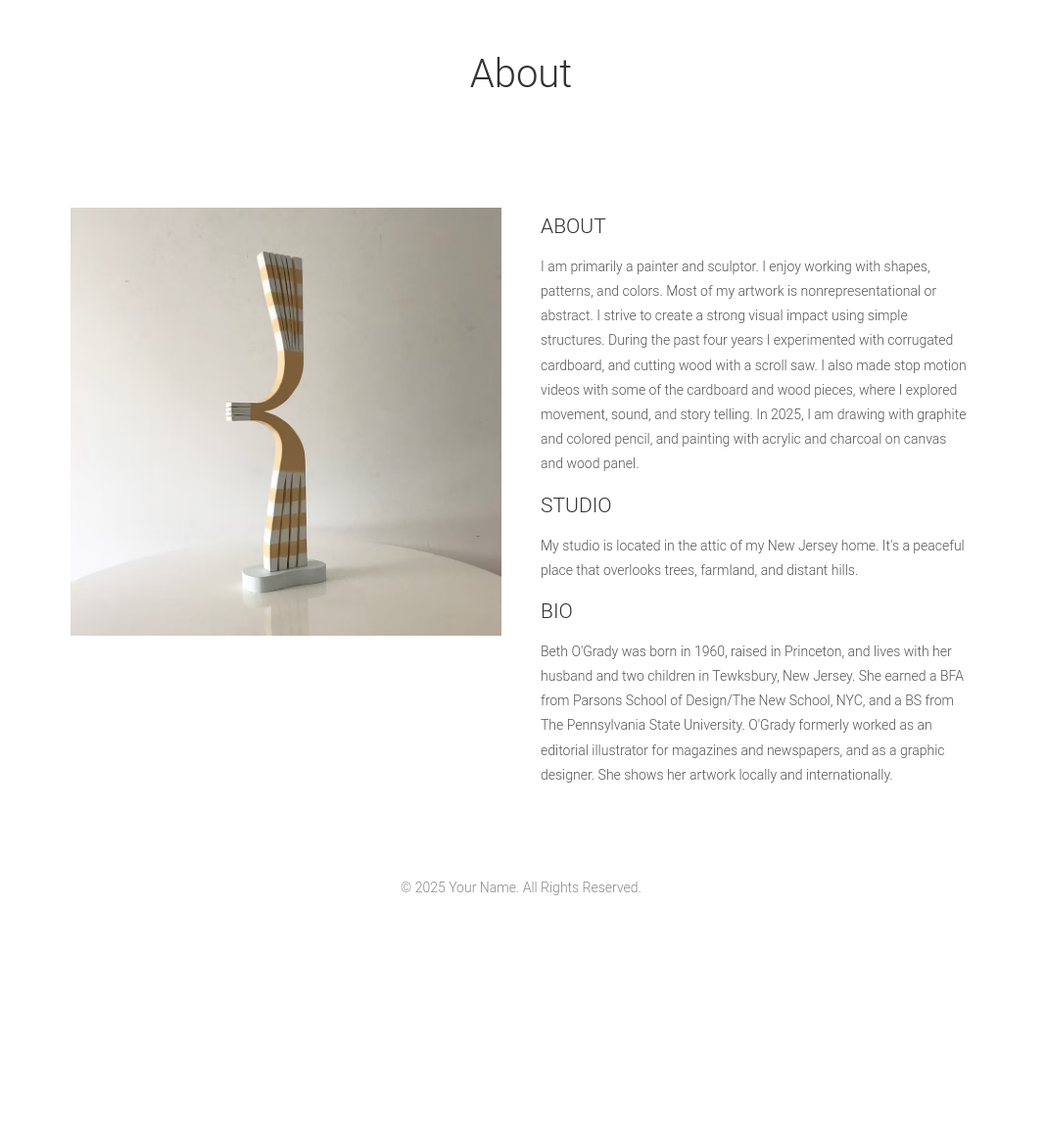
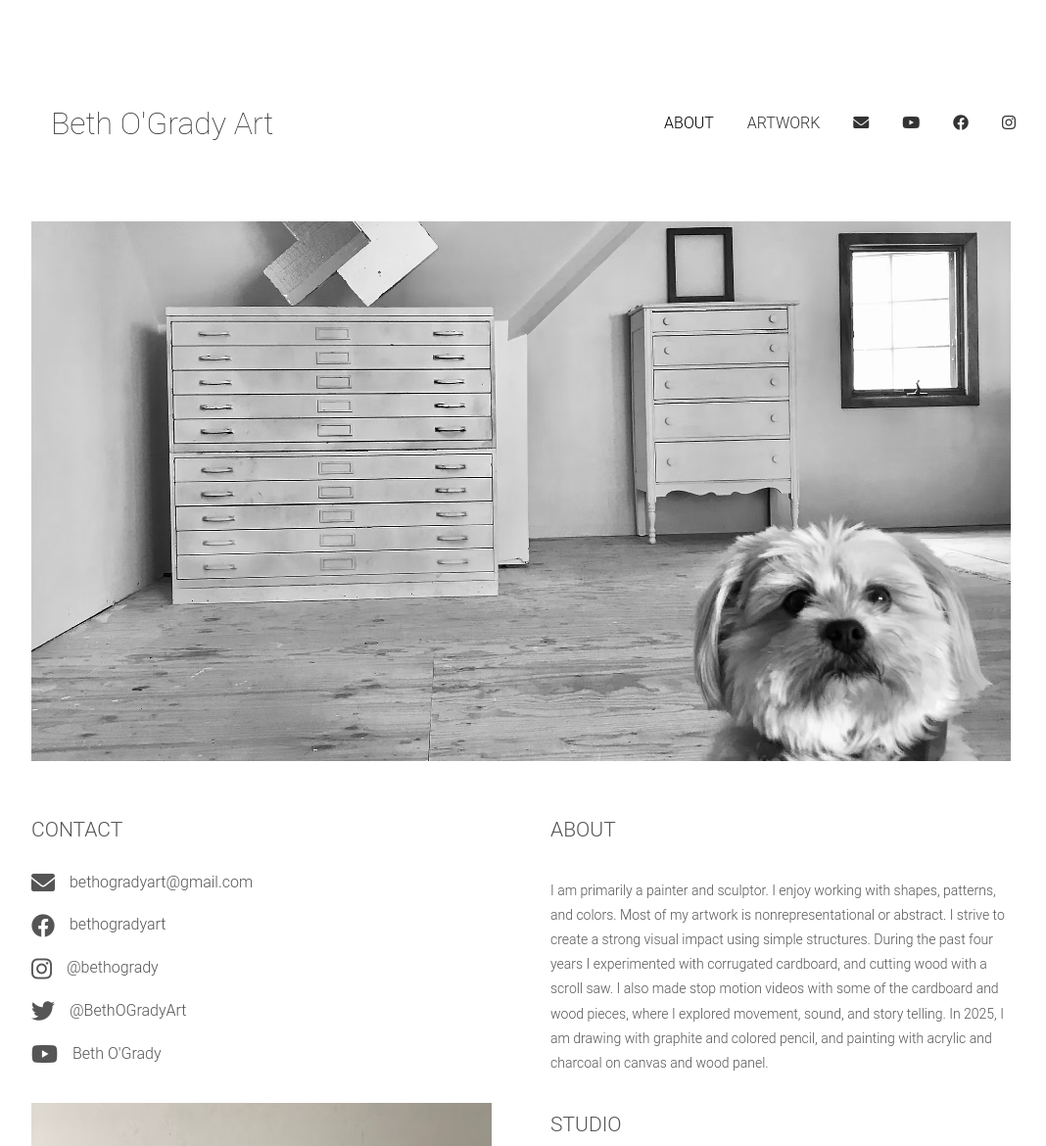
Before and after one commit to eschill04/bethogrady-website, a website: page index.html in a window 1280 px wide. Shown: the top 1170 px of the page at 98% size, without its empty margins (108-1176 px from the left). Before the commit the page ends 939 px from the top, so only its background shows below. Drawn offline with Linux system fonts and the light colour scheme.

Commit message:
small change

```diff
--- a/index.html
+++ b/index.html
@@ -3,17 +3,65 @@
     <head>
         <meta charset="UTF-8">
         <meta name="viewport" content="width=device-width, initial-scale=1.0">
-    <title>About</title>
+        <title>Beth O'Grady Art</title>
         <link rel="stylesheet" href="style.css">
+        <link rel="stylesheet" href="https://cdnjs.cloudflare.com/ajax/libs/font-awesome/6.0.0-beta3/css/all.min.css"> <!-- Font Awesome for icons -->
     </head>
 <body>
     <div class="container">
         <header>
-            <h1>About</h1>
+            <div class="header-content">
+                <h1 class="title">Beth O'Grady Art</h1>
+                <nav class="navigation">
+                    <a href="#" class="active">ABOUT</a>
+                    <a href="#">ARTWORK</a>
+                    <a href="mailto:example@mail.com" target="_blank" title="Email"><i class="fas fa-envelope"></i></a>
+                    <a href="https://youtube.com" target="_blank" title="YouTube"><i class="fab fa-youtube"></i></a>
+                    <a href="https://facebook.com" target="_blank" title="Facebook"><i class="fab fa-facebook"></i></a>
+                    <a href="https://instagram.com" target="_blank" title="Instagram"><i class="fab fa-instagram"></i></a>
+                </nav>
+            </div>
         </header>
         <section class="content">
+            <div class="slideshow-container">
+                <div class="slide fade">
+                    <img src="images/image1.png" alt="Slide 1">
+                </div>
+                <div class="slide fade">
+                    <img src="images/image2.png" alt="Slide 2">
+                </div>
+                <div class="slide fade">
+                    <img src="images/image3.png" alt="Slide 3">
+                </div>
+                <div class="slide fade">
+                    <img src="images/image4.png" alt="Slide 4">
+                </div>
+            </div>
             <div class="split-screen">
                 <div class="left">
+                    <h3>CONTACT</h3>
+                    <ul class="contact-list">
+                        <li>
+                            <i class="fas fa-envelope"></i>
+                            <span>bethogradyart@gmail.com</span>
+                        </li>
+                        <li>
+                            <i class="fab fa-facebook"></i>
+                            <span>bethogradyart</span>
+                        </li>
+                        <li>
+                            <i class="fab fa-instagram"></i>
+                            <span>@bethogrady</span>
+                        </li>
+                        <li>
+                            <i class="fab fa-twitter"></i>
+                            <span>@BethOGradyArt</span>
+                        </li>
+                        <li>
+                            <i class="fab fa-youtube"></i>
+                            <span>Beth O'Grady</span>
+                        </li>
+                    </ul>
                     <img src="images/art1.png" alt="Artist">
                 </div>
                 <div class="right">
--- a/script.js
+++ b/script.js
@@ -1,4 +1,30 @@
-document.addEventListener('DOMContentLoaded', () => {
-    const container = document.getElementById('data-container');
-    container.innerHTML = '<p>Static content goes here.</p>';
-});
+// document.addEventListener('DOMContentLoaded', () => {
+//     const container = document.getElementById('data-container');
+//     container.innerHTML = '<p>Static content goes here.</p>';
+// });
+
+let currentSlide = 0;
+
+function showSlides() {
+    const slides = document.querySelectorAll('.slide');
+
+    // Remove the "active" class from all slides
+    slides.forEach(slide => slide.classList.remove('active'));
+
+    // Increment slide index
+    currentSlide++;
+
+    // Reset to the first slide if at the end
+    if (currentSlide > slides.length) {
+        currentSlide = 1;
+    }
+
+    // Add the "active" class to the current slide
+    slides[currentSlide - 1].classList.add('active');
+
+    // Set the slideshow interval
+    setTimeout(showSlides, 3000); // Change every 3 seconds
+}
+
+// Initialize slideshow
+showSlides();
--- a/style.css
+++ b/style.css
@@ -2,18 +2,15 @@
 body {
     font-family: "Roboto", "Arial", sans-serif; /* Clean and modern sans-serif font */
     font-weight: 300; /* Thin font weight for a sleek appearance */
-    margin: 0;
-    padding: 0;
     background-color: #ffffff;
     color: #333;
     line-height: 1.8;
+    padding: 20px;
 }
 
 /* General Heading Styles */
 h1, h2, h3, h4, h5, h6 {
     font-weight: 300; /* Thin font for all headers */
-    margin: 0; /* Remove default margin for better spacing control */
-    color: #333;
 }
 
 p {
@@ -23,30 +20,63 @@ p {
 .container {
     max-width: 1000px;
     margin: 0 auto;
-    padding: 20px;
     background-color: #ffffff;
     /* box-shadow: 0px 4px 6px rgba(0, 0, 0, 0.1); */
     border-radius: 8px;
+    width: 100%;
 }
 
 /* Header Styles */
 header {
+    display: flex;
+    flex-direction: column;
+    align-items: center;
+    justify-content: center;
     text-align: center;
-    margin-bottom: 40px;
-    padding: 20px 0;
+    padding-top: 5%;
+    padding-bottom: 5%;
+    width: 100%;
 }
 
-header h1 {
-    font-size: 2.5rem;
+.header-content {
+    width: 100%;
+    display: flex;
+    justify-content: space-between; /* Align title to the left and navigation to the right */
+    align-items: center; /* Vertically align title and navigation */
+    margin: 0 auto;
+    padding: 20px; /* Add padding to the right */
+}
+
+.title {
+    font-size: 2rem;
+    font-weight: 100;
+    margin: 0; /* Remove margin from the title */
+    padding-right: 0; /* Ensure no padding exists on the right */
+    text-align: right; /* Align the text to the right */
+}
+
+.navigation a {
+    font-size: 1rem;
+    font-weight: 300;
+    text-decoration: none;
     color: #333;
-    margin: 0;
+    margin: 0 15px;
+}
+
+.navigation {
+    margin-left: 100px;
+}
+
+.navigation a:hover,
+.navigation a.active {
+    color: #000;
 }
 
 /* Content Styles */
 .content {
     font-size: 1.125rem;
-    padding: 20px;
     color: #555;
+    width: 100%;
 }
 
 /* Footer Styles */
@@ -73,8 +103,8 @@ footer p {
     flex: 1; /* Take up half the available width */
     display: flex;
     flex-direction: column; /* Stack text vertically */
-    padding: 20px;
     box-sizing: border-box;
+    padding-right: 3%; /* Add padding to the right */
 }
 
 /* Right Half */
@@ -82,8 +112,8 @@ footer p {
     flex: 1; /* Take up the other half */
     display: flex;
     flex-direction: column; /* Stack text vertically */
-    padding: 20px;
     box-sizing: border-box;
+    padding-left: 3%; /* Add padding to the left */
 }
 
 /* Ensure Text Stacking */
@@ -101,6 +131,63 @@ div img {
     object-position: top; /* Align the image to the top of the div */
 }
 
+/* Slideshow Container */
+.slideshow-container {
+    position: relative;
+    max-width: 100%; /* Adjust width as needed */
+    margin: auto;
+    overflow: hidden; /* Hide overflowing parts of the slides */
+    display: block; /* Ensure the container reserves space */
+    padding-bottom: 30px; /* Add space at the bottom */
+}
+
+/* Each Slide */
+.slide {
+    position: absolute;
+    top: 0;
+    left: 0;
+    width: 100%; /* Make each slide take up the full container width */
+    opacity: 0; /* Start with slides invisible */
+    transition: opacity 1s ease-in-out; /* Smooth fade effect */
+}
+
+.slide img {
+    width: 100%; /* Make the image responsive */
+    height: auto; /* Maintain aspect ratio */
+    display: block; /* Prevent extra space */
+}
+
+/* Show the Active Slide */
+.slide.active {
+    opacity: 1; /* Fully visible */
+    position: relative; /* Keep the active slide in normal flow */
+}
+
+.contact-list {
+    list-style: none;
+    padding: 0;
+    margin: 0;
+    font-size: 1rem;
+    padding-bottom: 20px;
+}
+
+.contact-list li {
+    display: flex;
+    align-items: center;
+    margin-bottom: 15px;
+}
+
+.contact-list li i {
+    font-size: 1.5rem;
+    margin-right: 15px;
+    color: #555;
+    transition: color 0.3s ease;
+}
+
+.contact-list li i:hover {
+    color: #000;
+}
+
 /* Responsive Design */
 @media (max-width: 768px) {
     .split-screen {
```
Also changed, not shown: images/image1.png (added), images/image2.png (added), images/image3.png (added), images/image4.png (added). Lines whose indentation alone changed are shown as unchanged.
